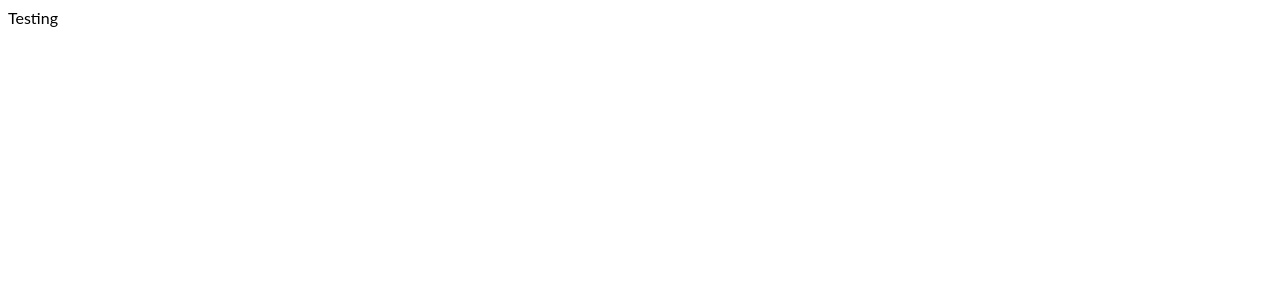
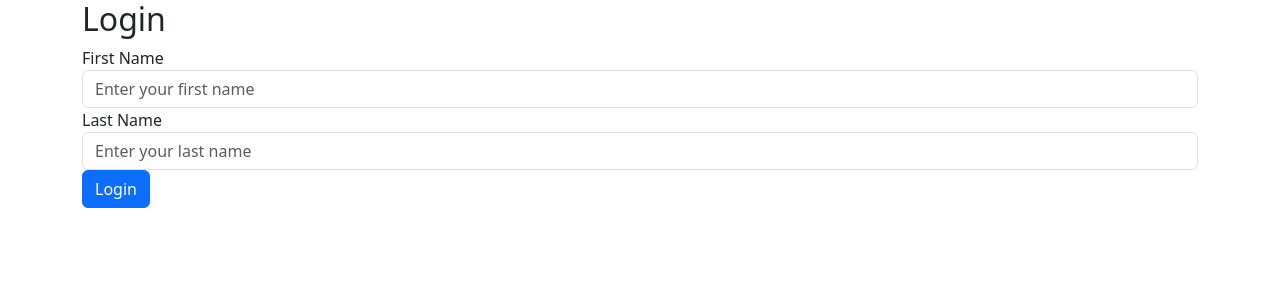
Before and after one commit to TheTomik1/angularChatApp, an Angular app: page / in a window 1280 px wide. Shown: the top 300 px of the page. Built offline with nearby package versions, Linux system fonts and the light colour scheme.

Commit message:
3 files modified

```diff
--- a/package.json
+++ b/package.json
@@ -19,6 +19,8 @@
     "@angular/platform-browser": "^15.0.2",
     "@angular/platform-browser-dynamic": "^15.0.2",
     "@angular/router": "^15.0.2",
+    "@popperjs/core": "^2.11.7",
+    "bootstrap": "^5.3.0",
     "rxjs": "^7.5.7",
     "tslib": "^2.4.1",
     "zone.js": "^0.12.0"
--- a/src/app/app.component.html
+++ b/src/app/app.component.html
@@ -1,3 +1,18 @@
-<p>Testing</p>
+<div class="container">
+  <div class="login-container">
+    <h2>Login</h2>
+    <form>
+      <div class="form-group">
+        <label for="firstName">First Name</label>
+        <input type="text" class="form-control" id="firstName" placeholder="Enter your first name" required>
+      </div>
+      <div class="form-group">
+        <label for="lastName">Last Name</label>
+        <input type="text" class="form-control" id="lastName" placeholder="Enter your last name" required>
+      </div>
+      <button type="submit" class="btn btn-primary btn-block">Login</button>
+    </form>
+  </div>
+</div>
 
 <router-outlet></router-outlet>
--- a/src/styles.css
+++ b/src/styles.css
@@ -1 +1 @@
-/* Add application styles & imports to this file! */
+@import '~bootstrap/dist/css/bootstrap.min.css';
```
